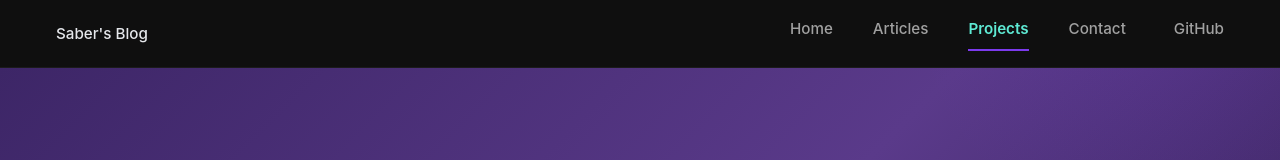
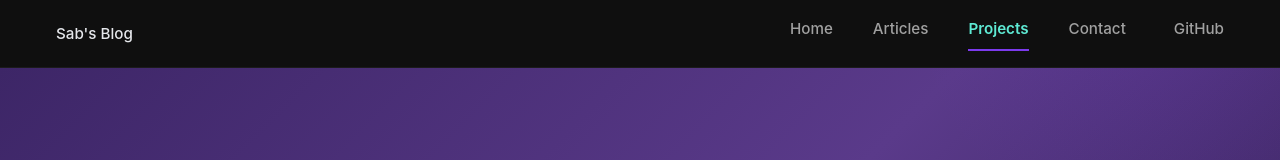
Before and after one commit to ss889/personal-blog, a Next.js app: page / in a window 1280 px wide. Shown: the top 160 px of the page. Built offline with nearby package versions, Linux system fonts and the light colour scheme.

Commit message:
Change navbar title to Sab's Blog

```diff
--- a/src/app/layout.tsx
+++ b/src/app/layout.tsx
@@ -27,7 +27,7 @@ export default function RootLayout({
     <html lang="en">
       <body className={`${geistSans.variable} ${geistMono.variable} antialiased`}>
         <nav className="nav">
-          <Link href="/" className="nav-brand">Saber&apos;s Blog</Link>
+          <Link href="/" className="nav-brand">Sab's Blog</Link>
           <ul className="nav-links">
             <li><Link href="/" className="nav-link">Home</Link></li>
             <li><Link href="/blog" className="nav-link">Articles</Link></li>
```
